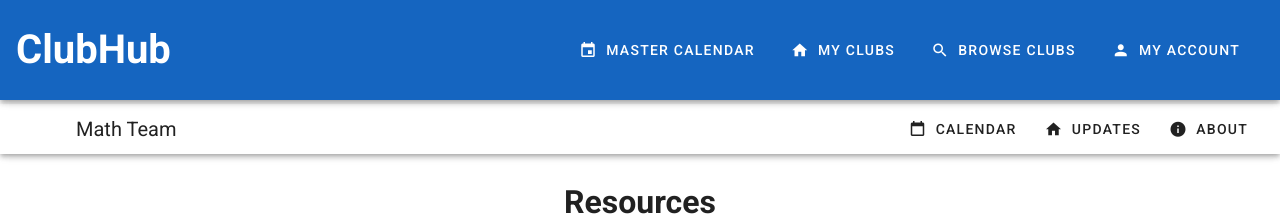
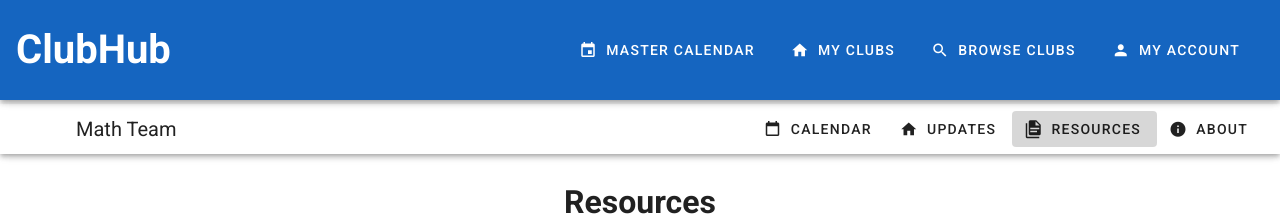
Before and after one commit to hpicar/clubhub1, a Vue app in the folder clubhub/: page /mathteamresources in a window 1280 px wide. Shown: the top 216 px of the page. Built offline with nearby package versions, Linux system fonts and the light colour scheme.

Commit message:
created ToolbarMT.vue component

```diff
--- /dev/null
+++ b/clubhub/src/components/ToolbarMT.vue
@@ -0,0 +1,28 @@
+<template>
+  <div>
+    <v-toolbar class="mt-1" height="50">
+      <v-toolbar-title class="ml-15">Math Team</v-toolbar-title>
+      <v-spacer></v-spacer>
+      <v-btn text v-for="link in links" :key="link.name" :to="link.route">
+        <v-icon left>{{ link.icon }}</v-icon>
+        <span>{{ link.name }}</span>
+      </v-btn>
+    </v-toolbar>
+  </div>
+</template>
+
+<script>
+export default {
+  name: 'MyClubs',
+  data() {
+    return {
+      links: [
+        { name: 'Calendar', icon: 'mdi-calendar-blank', route: '/mathteamcalendar' },
+        { name: 'Updates', icon: 'mdi-home', route: '/mathteam' },
+        { name: 'Resources', icon: 'mdi-file-document-multiple', route: '/mathteamresources' },
+        { name: 'About', icon: 'mdi-information', route: '/mathteamabout' }
+      ]
+    }
+  }
+}
+</script>
--- a/clubhub/src/views/AboutMT.vue
+++ b/clubhub/src/views/AboutMT.vue
@@ -1,13 +1,6 @@
 <template>
   <div class="about">
-    <v-toolbar class="mt-1" height="50">
-      <v-toolbar-title class="ml-15">Math Team</v-toolbar-title>
-      <v-spacer></v-spacer>
-      <v-btn text v-for="link in links" :key="link.name" :to="link.route">
-        <v-icon left>{{ link.icon }}</v-icon>
-        <span>{{ link.name }}</span>
-      </v-btn>
-    </v-toolbar>
+    <ToolbarMT/>
 
     <h1 class="d-flex justify-center mt-6">About</h1>
     <v-container>
@@ -43,15 +36,16 @@
 </template>
 
 <script>
+import ToolbarMT from '../components/ToolbarMT.vue'
+
 export default {
   name: 'MyClubs',
+  components: {
+    ToolbarMT
+  },
   data() {
     return {
-      links: [
-        { name: 'Calendar', icon: 'mdi-calendar-blank', route: '/mathteamcalendar' },
-        { name: 'Resources', icon: 'mdi-file-document-multiple', route: '/mathteamresources' },
-        { name: 'Updates', icon: 'mdi-home', route: '/mathteam' },
-      ]
+
     }
   }
 }
--- a/clubhub/src/views/CalendarMT.vue
+++ b/clubhub/src/views/CalendarMT.vue
@@ -1,25 +1,20 @@
 <template>
     <div class="about">
-    <v-toolbar class="mt-1" height="50">
-      <v-toolbar-title class="ml-15">Math Team</v-toolbar-title>
-      <v-spacer></v-spacer>
-      <v-btn text v-for="link in links" :key="link.name" :to="link.route">
-        <v-icon left>{{ link.icon }}</v-icon>
-        <span>{{ link.name }}</span>
-      </v-btn>
-    </v-toolbar>
+    <ToolbarMT/>
     </div>
 </template>
 
 <script>
+import ToolbarMT from '../components/ToolbarMT.vue'
+
 export default {
   name: 'MyClubs',
+  components: {
+    ToolbarMT
+  },
   data() {
     return {
-      links: [
-        { name: 'Updates', icon: 'mdi-home', route: '/mathteam' },
-        { name: 'Resources', icon: 'mdi-file-document-multiple', route: '/mathteamresources'},
-        { name: 'About', icon: 'mdi-information', route: '/mathteamabout'},      ]
+
     }
   }
 }
--- a/clubhub/src/views/MathTeam.vue
+++ b/clubhub/src/views/MathTeam.vue
@@ -1,13 +1,6 @@
 <template>
   <div>
-    <v-toolbar class="mt-1" height="50">
-      <v-toolbar-title class="ml-15">Math Team</v-toolbar-title>
-      <v-spacer></v-spacer>
-      <v-btn text v-for="link in links" :key="link.name" :to="link.route">
-        <v-icon left>{{ link.icon }}</v-icon>
-        <span>{{ link.name }}</span>
-      </v-btn>
-    </v-toolbar>
+    <ToolbarMT/>
 
     <h1 class="d-flex justify-center mt-6">Updates</h1>
 
@@ -57,15 +50,16 @@
 </template>
 
 <script>
+import ToolbarMT from '../components/ToolbarMT.vue'
+
 export default {
   name: 'MyClubs',
+  components: {
+    ToolbarMT
+  },
   data() {
     return {
-      links: [
-        { name: 'Calendar', icon: 'mdi-calendar-blank', route: '/mathteamcalendar' },
-        { name: 'Resources', icon: 'mdi-file-document-multiple', route: '/mathteamresources' },
-        { name: 'About', icon: 'mdi-information', route: '/mathteamabout' },
-      ]
+
     }
   }
 }
--- a/clubhub/src/views/ResourcesMT.vue
+++ b/clubhub/src/views/ResourcesMT.vue
@@ -1,13 +1,6 @@
 <template>
   <div>
-    <v-toolbar class="mt-1" height="50">
-      <v-toolbar-title class="ml-15">Math Team</v-toolbar-title>
-      <v-spacer></v-spacer>
-      <v-btn text v-for="link in links" :key="link.name" :to="link.route">
-        <v-icon left>{{ link.icon }}</v-icon>
-        <span>{{ link.name }}</span>
-      </v-btn>
-    </v-toolbar>
+    <ToolbarMT/>
 
     <h1 class="d-flex justify-center mt-6">Resources</h1>
 
@@ -92,15 +85,15 @@
 </template>
 
 <script>
+import ToolbarMT from '../components/ToolbarMT.vue'
+
 export default {
   name: 'MyClubs',
+  components: {
+    ToolbarMT
+  },
   data() {
     return {
-      links: [
-        { name: 'Calendar', icon: 'mdi-calendar-blank', route: '/mathteamcalendar' },
-        { name: 'Updates', icon: 'mdi-home', route: '/mathteam' },
-        { name: 'About', icon: 'mdi-information', route: '/mathteam' }
-      ],
       connections: [
         { name: 'GroupMe'},
         { name: 'Google Classroom'}
```
